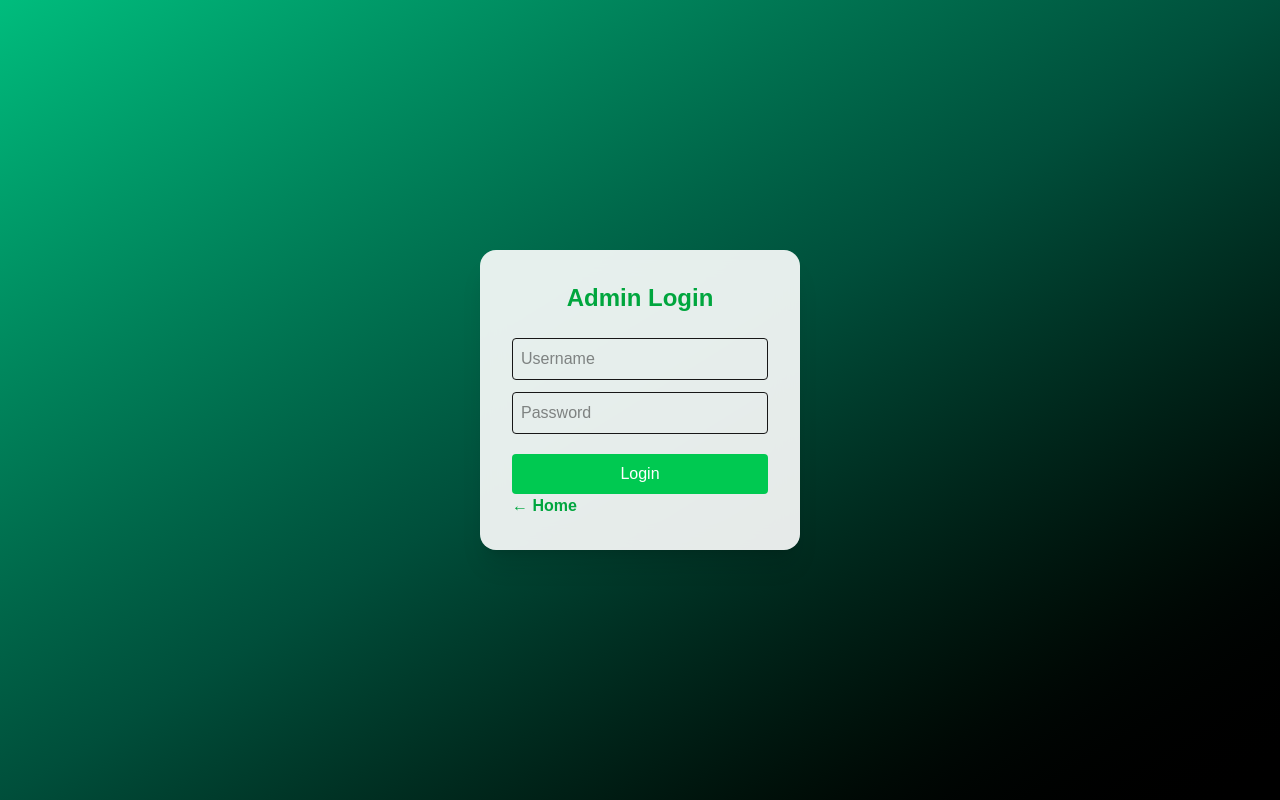
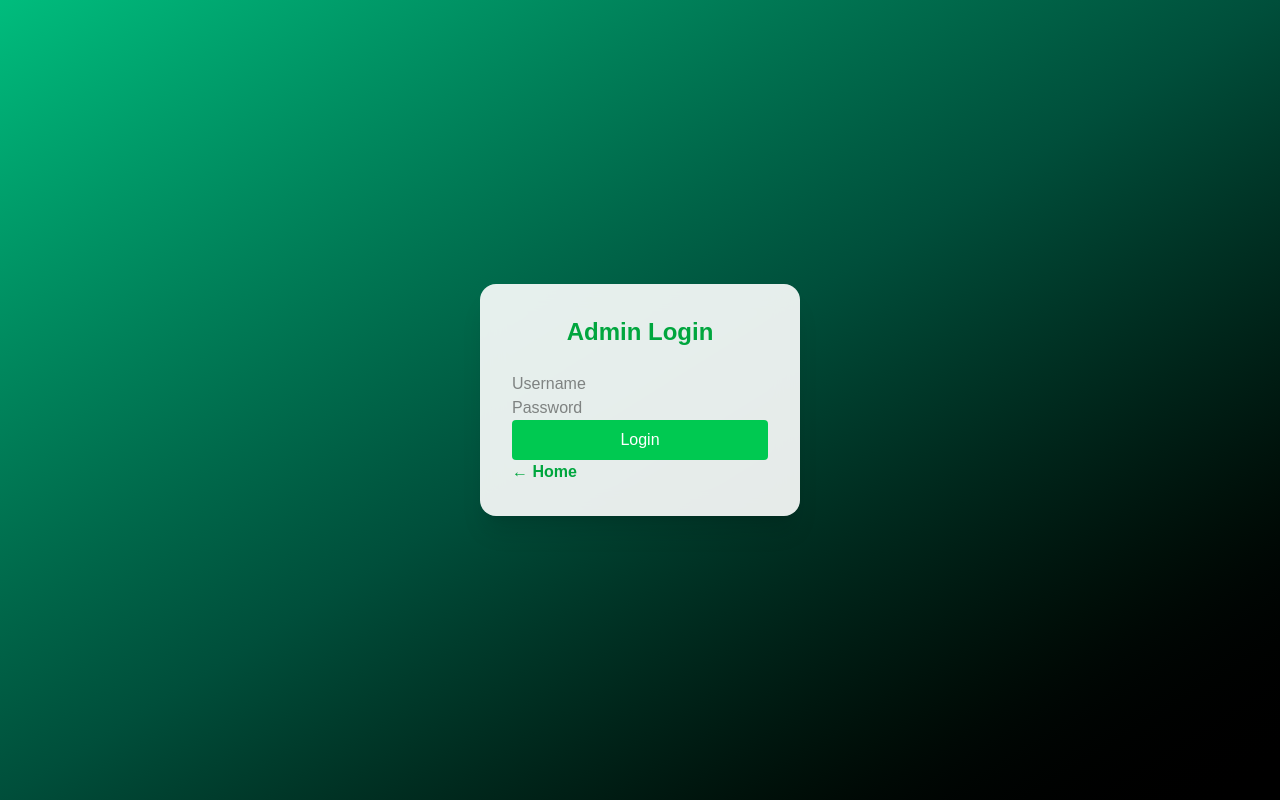
Before and after one commit to Yren0419/-pickleball-app, a Next.js app: page /login in a window 1280 px wide. Built offline with nearby package versions, Linux system fonts and the light colour scheme.

Commit message:
fix login input binding

```diff
--- a/app/api/login/route.js
+++ b/app/api/login/route.js
@@ -1,7 +1,7 @@
 export async function POST(req) {
   const { user, pass } = await req.json()
 
-  console.log("API HIT:", user, pass)
+  console.log("INPUT RECEIVED:", { user, pass })
 
   if (user === "admin" && pass === "1234") {
     return Response.json({ success: true })
--- a/app/login/page.js
+++ b/app/login/page.js
@@ -32,15 +32,15 @@ const login = async () => {
 
         <input
   placeholder="Username"
-          className="border p-2 w-full mb-3 rounded"
-          onChange={(e) => setUser(e.target.value)}
+  value={user}
+  onChange={(e) => setUser(e.target.value.trim())}
 />
 
 <input
   type="password"
   placeholder="Password"
-          className="border p-2 w-full mb-5 rounded"
-          onChange={(e) => setPass(e.target.value)}
+  value={pass}
+  onChange={(e) => setPass(e.target.value.trim())}
 />
 
         <button
```
Also changed, not shown: middleware_DISABLED.js (renamed from middleware.js). Lines whose indentation alone changed are shown as unchanged.
